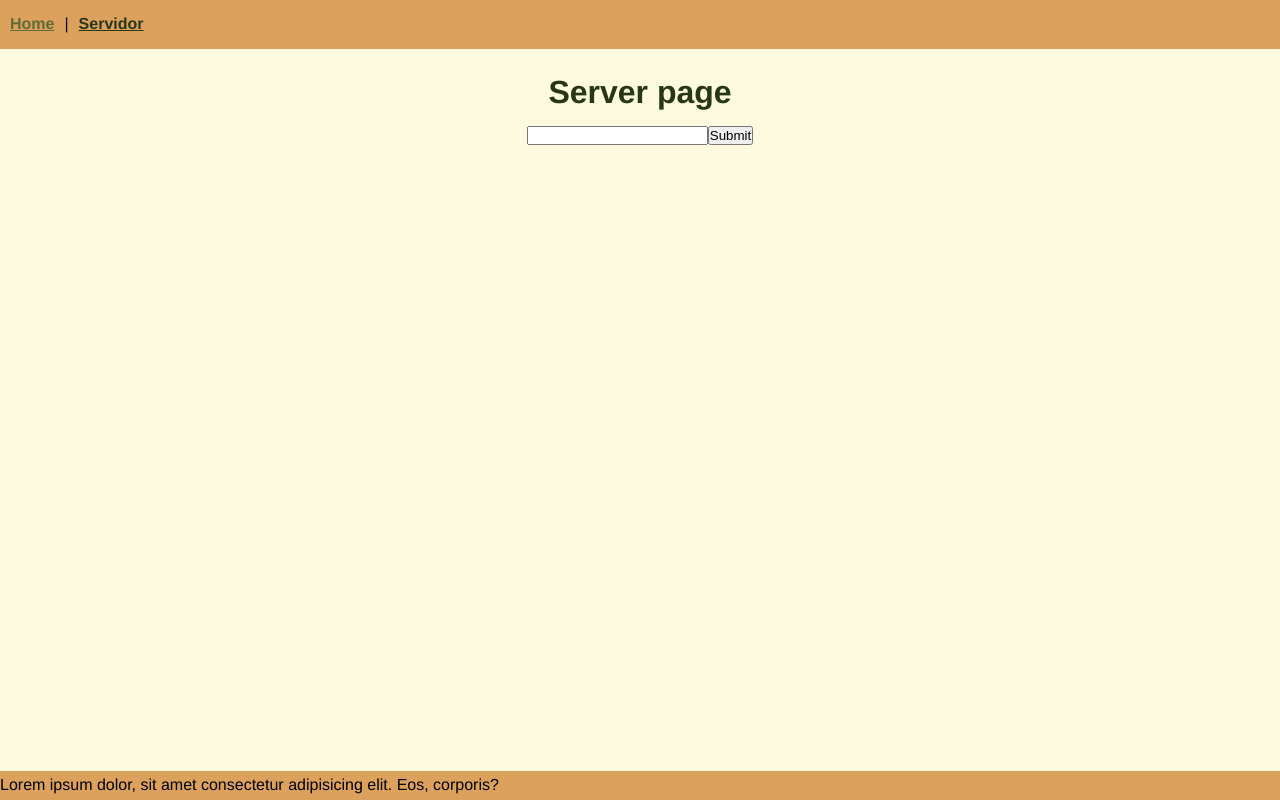
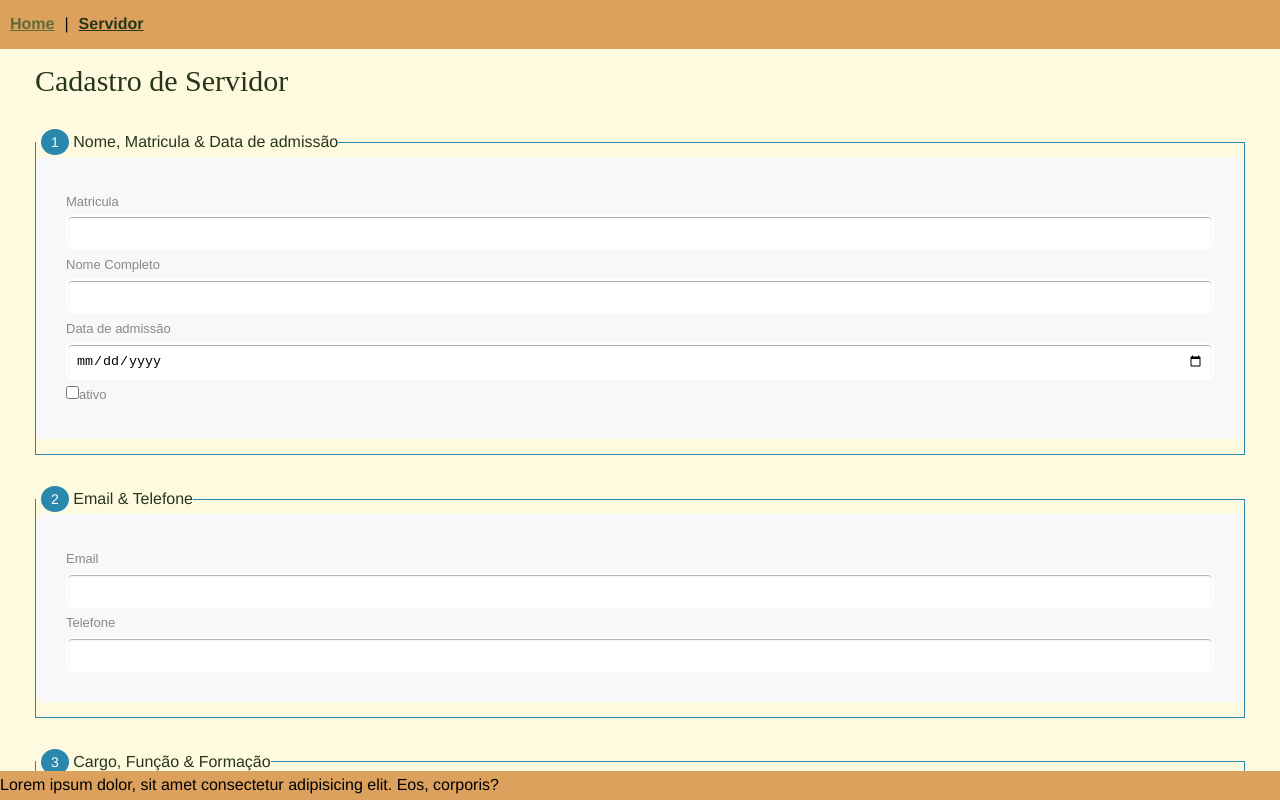
Before and after one commit to adrnmatos/GAMApp, a Vue app in the folder frontend/: page /#/servidor in a window 1280 px wide. Built offline with nearby package versions, Linux system fonts and the light colour scheme; no server answers.

Commit message:
frontend create user functionality

```diff
--- a/frontend/public/style.css
+++ b/frontend/public/style.css
@@ -22,8 +22,6 @@ body {
   grid-template-columns: 1fr;
   grid-template-rows: auto 1fr auto;
   grid-template-areas: 'header' 'main' 'footer';
-	/* -webkit-font-smoothing: antialiased;
-	-moz-osx-font-smoothing: grayscale; */
 }
 
 header {
@@ -36,7 +34,7 @@ main {
   color: var(--font-color);
   grid-area: main;
   padding: 15px 5px 10px 5px;
-	text-align: center;
+  text-align: initial;
   overflow: auto;
 }
 
@@ -59,3 +57,92 @@ footer {
   background-color: var(--accent-color);
   grid-area: footer;
 }
+
+.crud-servidor {
+  padding: 30px;
+}
+
+.crud-servidor > h1 {
+  font: normal 30px 'Bitter', serif;
+  margin: -30px 30px 30px 0px;
+  color: var(--font-color);
+}
+
+.crud-servidor > fieldset {
+  border: 1px solid #2a88ad;
+  margin-bottom: 30px;
+}
+
+.crud-servidor > fieldset > legend {
+  padding-left: 50px;
+}
+
+.crud-servidor .inner-wrap {
+  padding: 30px;
+  background: #f8f8f8;
+  border-radius: 6px;
+  margin-bottom: 15px;
+}
+
+fieldset > legend > span {
+  background: #2a88ad;
+  padding: 5px 10px 5px 10px;
+  border-radius: 50%;
+  font-size: 14px;
+  margin-left: -45px;
+  color: #fff;
+  margin-top: -3px;
+}
+
+.crud-servidor label {
+  /* display: inline-block; */
+  font: 13px Arial, Helvetica, sans-serif;
+  color: #888;
+  margin-bottom: 15px;
+}
+.crud-servidor input[type='text'],
+.crud-servidor input[type='date'],
+.crud-servidor input[type='email'],
+.crud-servidor input[type='number'],
+.crud-servidor select {
+  display: inline;
+  box-sizing: border-box;
+  width: 100%;
+  padding: 8px;
+  border-radius: 6px;
+  border: 2px solid #fff;
+  box-shadow: inset 0px 1px 1px rgba(0, 0, 0, 0.33);
+}
+
+.crud-servidor button,
+.crud-servidor input[type='button'],
+.crud-servidor input[type='submit'] {
+  background: #2a88ad;
+  padding: 8px 20px 8px 20px;
+  border-radius: 5px;
+  color: #fff;
+  text-shadow: 1px 1px 3px rgba(0, 0, 0, 0.12);
+  font: normal 30px 'Bitter', serif;
+  box-shadow: inset 0px 2px 2px 0px rgba(255, 255, 255, 0.17);
+  border: 1px solid #257c9e;
+  font-size: 15px;
+}
+.crud-servidor input[type='button']:hover,
+.crud-servidor input[type='submit']:hover {
+  background: #2a6881;
+  box-shadow: inset 0px 2px 2px 0px rgba(255, 255, 255, 0.28);
+}
+.crud-servidor .privacy-policy {
+  float: left;
+  width: 250px;
+  font: 12px Arial, Helvetica, sans-serif;
+  color: #4d4d4d;
+  margin-top: 10px;
+  text-align: right;
+}
+
+/* fieldset > legend {
+  font: normal 20px 'Bitter', serif;
+  color: #2a88ad;
+  margin-bottom: 5px;
+} */
--- a/frontend/src/api/UserApi.js
+++ b/frontend/src/api/UserApi.js
@@ -1,13 +1,25 @@
-import Client from './services/axios'
+import Client from './services/axios';
 
-const resource = '/api/user'
+const resource = '/api/users';
 
 export default {
-  get () {
-    return Client.get(`${resource}`)
+  get() {
+    return Client.get(`${resource}`);
   },
 
-  create (payload) {
-    return Client.post(`${resource}`, payload)
-  }
-}
+  create(payload) {
+    return Client.post(`${resource}`, payload);
+  },
+
+  getCargos() {
+    return Client.get(`${resource}/cargos`);
+  },
+
+  getFuncoes() {
+    return Client.get(`${resource}/funcoes`);
+  },
+
+  getFormacoes() {
+    return Client.get(`${resource}/formacoes`);
+  },
+};
--- a/frontend/src/store/index.js
+++ b/frontend/src/store/index.js
@@ -1,22 +1,55 @@
-import { createStore } from 'vuex'
-import apiFactory from '../api/ApiFactory'
+import { createStore } from 'vuex';
+import apiFactory from '../api/ApiFactory';
 
-const client = apiFactory.get('user')
+const client = apiFactory.get('user');
 
 export default createStore({
   state: {
-    user: {}
+    user: {},
+    cargos: [],
+    funcoes: [],
+    formacoes: [],
   },
+
   mutations: {
-    setUser (state, newUser) {
-      state.user = newUser
-    }
+    SET_USER(state, newUser) {
+      state.user = newUser;
+    },
+
+    SET_CARGOS(state, cargos) {
+      state.cargos = cargos;
+    },
+
+    SET_FUNCOES(state, funcoes) {
+      state.funcoes = funcoes;
+    },
+
+    SET_FORMACOES(state, formacoes) {
+      state.formacoes = formacoes;
+    },
   },
+
   actions: {
-    async criarUsuario (context, userName) {
-      const newUser = await client.create({ name: userName })
-      context.commit('setUser', newUser)
-    }
+    async criarUsuario(context, userObj) {
+      const newUser = await client.create(userObj);
+      context.commit('SET_USER', newUser);
+    },
+
+    async getCargos(context) {
+      const cargos = await client.getCargos();
+      context.commit('SET_CARGOS', cargos.data);
+    },
+
+    async getFuncoes(context) {
+      const funcoes = await client.getFuncoes();
+      context.commit('SET_FUNCOES', funcoes.data);
+    },
+
+    async getFormacoes(context) {
+      const formacoes = await client.getFormacoes();
+      context.commit('SET_FORMACOES', formacoes.data);
+    },
   },
-  modules: {}
-})
+
+  modules: {},
+});
--- a/frontend/src/views/Servidor.vue
+++ b/frontend/src/views/Servidor.vue
@@ -1,29 +1,111 @@
 <template>
   <div>
-    <h1>Server page</h1>
+    <div class="crud-servidor">
+      <h1>Cadastro de Servidor</h1>
+      <fieldset>
+        <legend><span>1</span> Nome, Matricula & Data de admissão</legend>
+        <div class="inner-wrap">
+          <label for="matricula">Matricula </label>
+          <input type="text" id="matricula" v-model="user.matricula" />
+          <label for="name">Nome Completo </label>
+          <input type="text" id="name" v-model="user.nome" />
+          <label id="dataAdmissao">Data de admissão</label>
+          <input type="date" id="dataAdmissao" v-model="user.dataAdmissao" />
+          <!-- <span class="privacy-policy"> -->
+          <input type="checkbox" id="check-ativo" v-model="user.ehAtivo" />
+          <label for="check-ativo">ativo</label>
+          <!-- </span> -->
+        </div>
+      </fieldset>
 
-    <input type="text" v-model="user.name" />
-    <button @click="criar">Submit</button>
+      <fieldset>
+        <legend><span>2</span> Email & Telefone</legend>
+        <div class="inner-wrap">
+          <label for="email">Email</label>
+          <input type="email" id="email" v-model="user.email" />
+          <label for="telefone">Telefone</label>
+          <input type="text" id="telefone" v-model="user.telefone" />
+        </div>
+      </fieldset>
+
+      <fieldset>
+        <legend><span>3</span> Cargo, Função & Formação</legend>
+        <div class="inner-wrap">
+          <label for="cargo">Cargo</label>
+          <select id="cargo" v-model="user.cargo">
+            <option v-for="cargo of cargos" v-bind:key="cargo">
+              {{ cargo }}
+            </option>
+          </select>
+          <label for="funcao">Função</label>
+          <select id="funcao" v-model="user.funcao">
+            <option v-for="funcao of funcoes" v-bind:key="funcao">
+              {{ funcao }}
+            </option>
+          </select>
+
+          <label for="formacao">Formação</label>
+          <select id="formacao" v-model="user.formacao">
+            <option v-for="formacao of formacoes" v-bind:key="formacao">
+              {{ formacao }}
+            </option>
+          </select>
+        </div>
+      </fieldset>
+      <div class="button-section">
+        <button @click="criar">Criar</button>
+      </div>
+    </div>
   </div>
 </template>
 
 <script>
-import { mapActions } from 'vuex'
+import { mapState, mapActions } from 'vuex';
 
 export default {
   name: 'Servidor',
-  data () {
+  data() {
     return {
       user: {
-        name: ''
-      }
-    }
+        nome: '',
+        matricula: '',
+        dataAdmissao: '',
+        email: '',
+        telefone: '',
+        ehAtivo: '',
+        cargo: '',
+        funcao: '',
+        formacao: '',
+      },
+    };
   },
+
+  beforeCreate() {
+    this.$store.dispatch('getCargos');
+    this.$store.dispatch('getFuncoes');
+    this.$store.dispatch('getFormacoes');
+  },
+
+  computed: {
+    ...mapState(['cargos', 'funcoes', 'formacoes']),
+  },
+
   methods: {
     ...mapActions(['criarUsuario']),
     criar: function () {
-      this.criarUsuario(this.user.name)
-    }
-  }
-}
+      const userObj = {
+        name: this.user.nome,
+        matricula: this.user.matricula,
+        dataAdmissao: this.user.dataAdmissao,
+        email: this.user.email,
+        telefone: this.user.telefone,
+        ehAtivo: this.user.ehAtivo,
+        cargo: this.user.cargo,
+        funcao: this.user.funcao,
+        formacao: this.user.formacao,
+      };
+      this.criarUsuario(userObj);
+    },
+  },
+};
 </script>
```
Also changed, not shown: 2 other files (tests, documents, lock files or other folders). Lines whose indentation alone changed are shown as unchanged.
